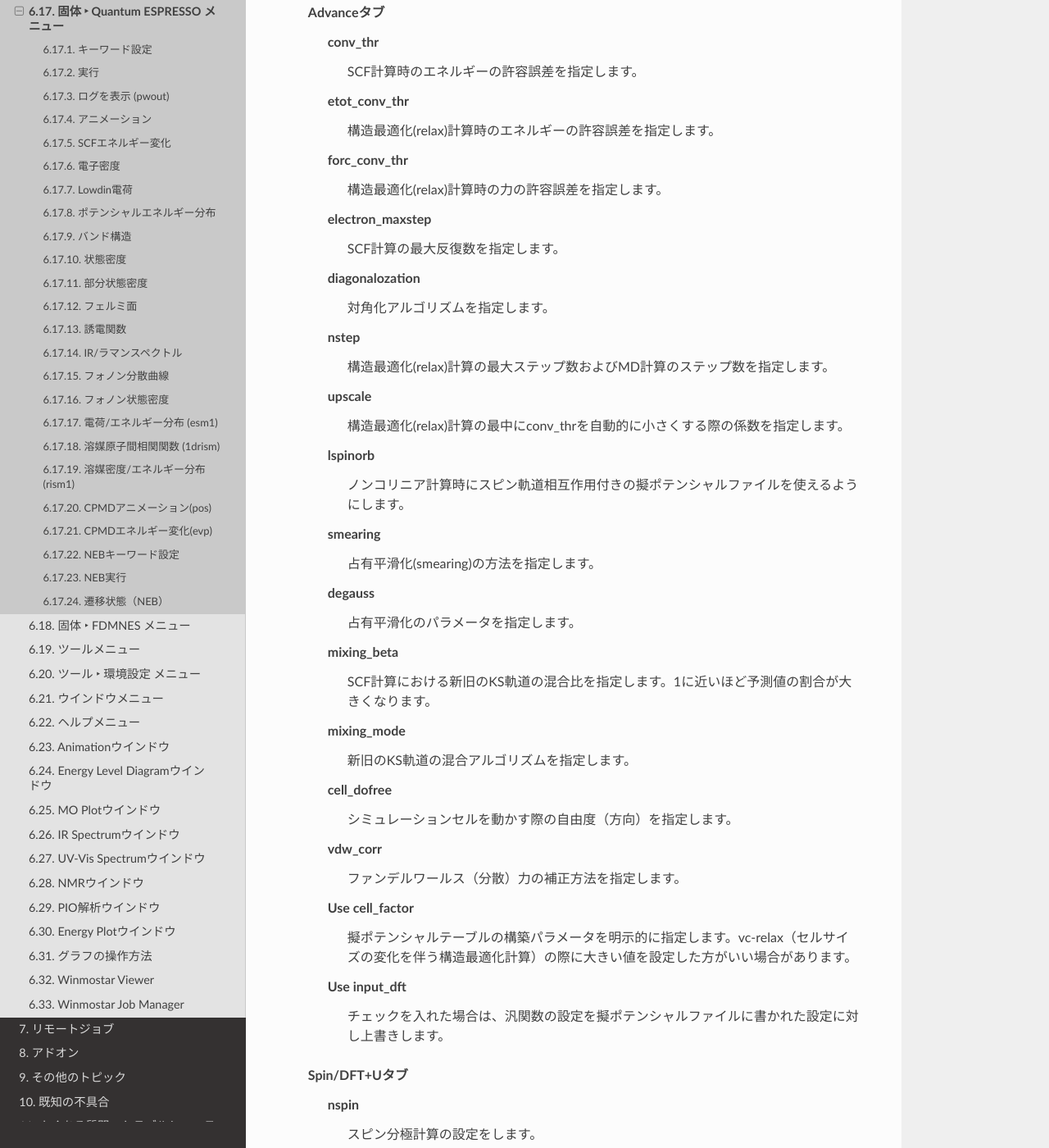
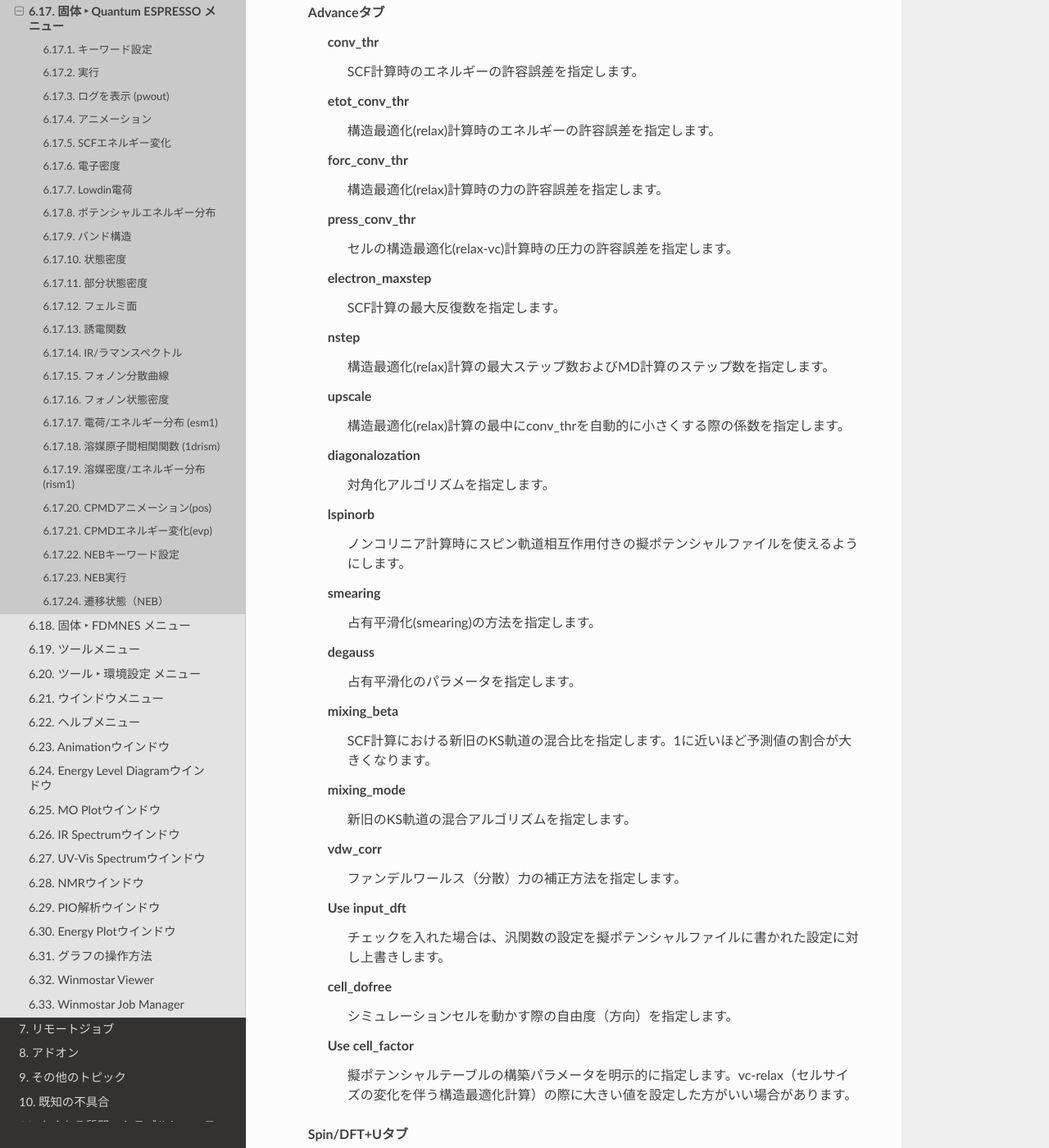
Before and after one commit to X-Ability/winmostar_doc, a Sphinx documentation site: the page built from source/winmos/solid/winmos_qe.rst, in a window 1280 px wide and 1400 px high, scrolled down 2628 px. Shown: the whole window at 82% size. Built offline with Sphinx 7.4.7 and the Read the Docs theme 2.0.0, drawn with Linux system fonts in a browser that asks for light colours.

Commit message:
QEキーワード設定の並び修正, press_conv_thr追加
git-svn-id: http://varane/svn/winmostar_doc/trunk@18 10044ad8-96a7-4fcc-a7cb-627c628f43f5

```diff
--- a/source/winmos/solid/winmos_qe.rst
+++ b/source/winmos/solid/winmos_qe.rst
@@ -82,14 +82,16 @@
          構造最適化(relax)計算時のエネルギーの許容誤差を指定します。
       forc_conv_thr
          構造最適化(relax)計算時の力の許容誤差を指定します。
+      press_conv_thr
+         セルの構造最適化(relax-vc)計算時の圧力の許容誤差を指定します。
       electron_maxstep
          SCF計算の最大反復数を指定します。
-      diagonalozation
-         対角化アルゴリズムを指定します。
       nstep
          構造最適化(relax)計算の最大ステップ数およびMD計算のステップ数を指定します。
       upscale
          構造最適化(relax)計算の最中にconv_thrを自動的に小さくする際の係数を指定します。
+      diagonalozation
+         対角化アルゴリズムを指定します。
       lspinorb
          ノンコリニア計算時にスピン軌道相互作用付きの擬ポテンシャルファイルを使えるようにします。
       smearing
@@ -100,14 +102,14 @@
          SCF計算における新旧のKS軌道の混合比を指定します。1に近いほど予測値の割合が大きくなります。
       mixing_mode
          新旧のKS軌道の混合アルゴリズムを指定します。
+      vdw_corr
+         ファンデルワールス（分散）力の補正方法を指定します。
+      Use input_dft
+         チェックを入れた場合は、汎関数の設定を擬ポテンシャルファイルに書かれた設定に対し上書きします。
       cell_dofree
          シミュレーションセルを動かす際の自由度（方向）を指定します。
-      vdw_corr
-         ファンデルワールス（分散）力の補正方法を指定します。
       Use cell_factor
          擬ポテンシャルテーブルの構築パラメータを明示的に指定します。vc-relax（セルサイズの変化を伴う構造最適化計算）の際に大きい値を設定した方がいい場合があります。
-      Use input_dft
-         チェックを入れた場合は、汎関数の設定を擬ポテンシャルファイルに書かれた設定に対し上書きします。
    Spin/DFT+Uタブ
       nspin
          スピン分極計算の設定をします。
```
